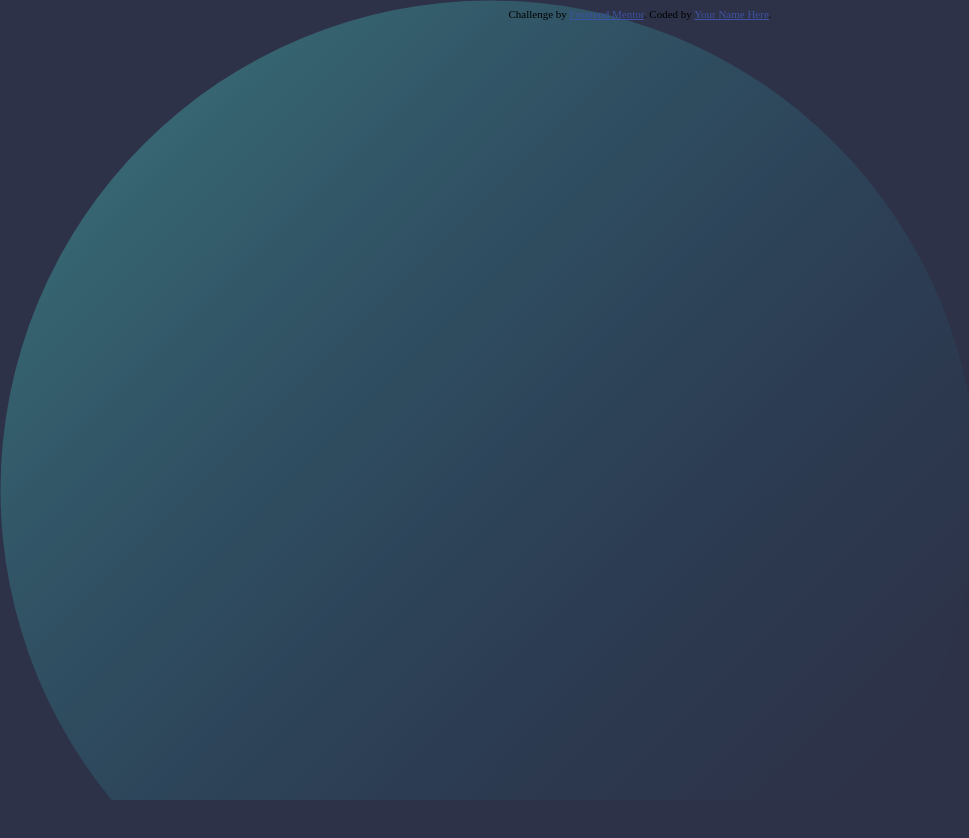
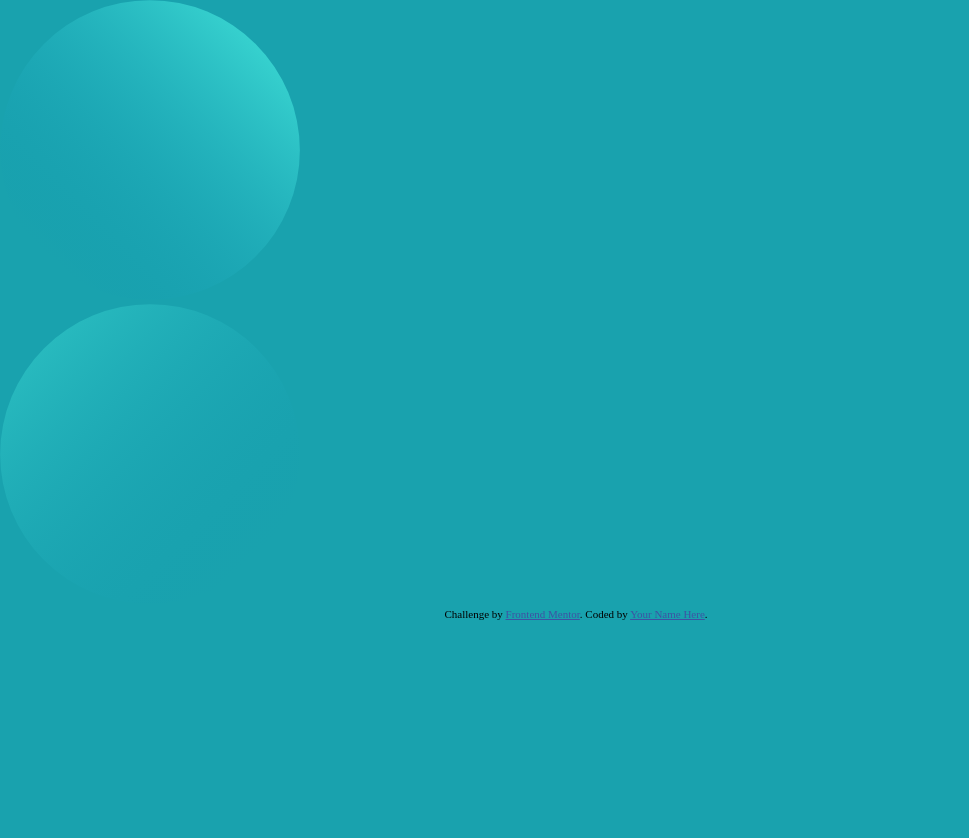
Before and after one commit to ezequielalbanesi/desafionucba2, a plain HTML site: page index.html in a window 1280 px wide. Shown: the whole page, without its empty margins (0-969 px from the left). Before the commit the page ends 800 px from the top, so only its background shows below. Drawn offline with Linux system fonts and the light colour scheme.

Commit message:
Add files via upload

```diff
--- a/index.html
+++ b/index.html
@@ -13,7 +13,15 @@
 
 </head>
 <body>
+  <div class="container">
+    <div class="top-img">
+      <img src="images/bg-pattern-top.svg" alt="circle top" class="img">
+      <div class="bottom-img">
+      <img src="images/bg-pattern-bottom.svg" alt="circle top" class="img">
+    </div>
+    </div>
 
+  </div>
 
 <footer>
   <div class="attribution">
--- a/styles.css
+++ b/styles.css
@@ -3,17 +3,41 @@
      --Dark-cyan: hsl(185, 75%, 39%);
 --Very-dark-desaturated-blue: hsl(229, 23%, 23%);
 --Dark-grayish-blue: hsl(227, 10%, 46%);
+--Dark-gray: hsl(0, 0%, 59%);
+}
+*{
+     padding: 0;
+     margin: 0;
+     box-sizing: border-box;
 }
 
+body
+{
+     height: 1040px;
+     width: 90%;
+     background-color: var(--Dark-cyan);
+}
+.container{
 
-@media only screen and (min-width: 375px) /* media de mobile*/
+     display: flex;
+     flex-wrap:wrap;
+      justify-content: left;
+}
+.top-img {
+
+}
+.bottom-img{
+     justify-content: left;
+}
+.img{
+     height: 300px;
+     width: 100%;
+
+}
+@media only screen and (max-width: 375px) /* media de mobile*/
 {
 body{
-     background-color: var(--Very-dark-desaturated-blue);
-     background-image: url(images/bg-pattern-top.svg);
-     background-repeat: no-repeat;
-     background-image: url(images/bg-pattern-bottom.svg);
-     background-repeat: no-repeat;
+
 }
 }
 
```
